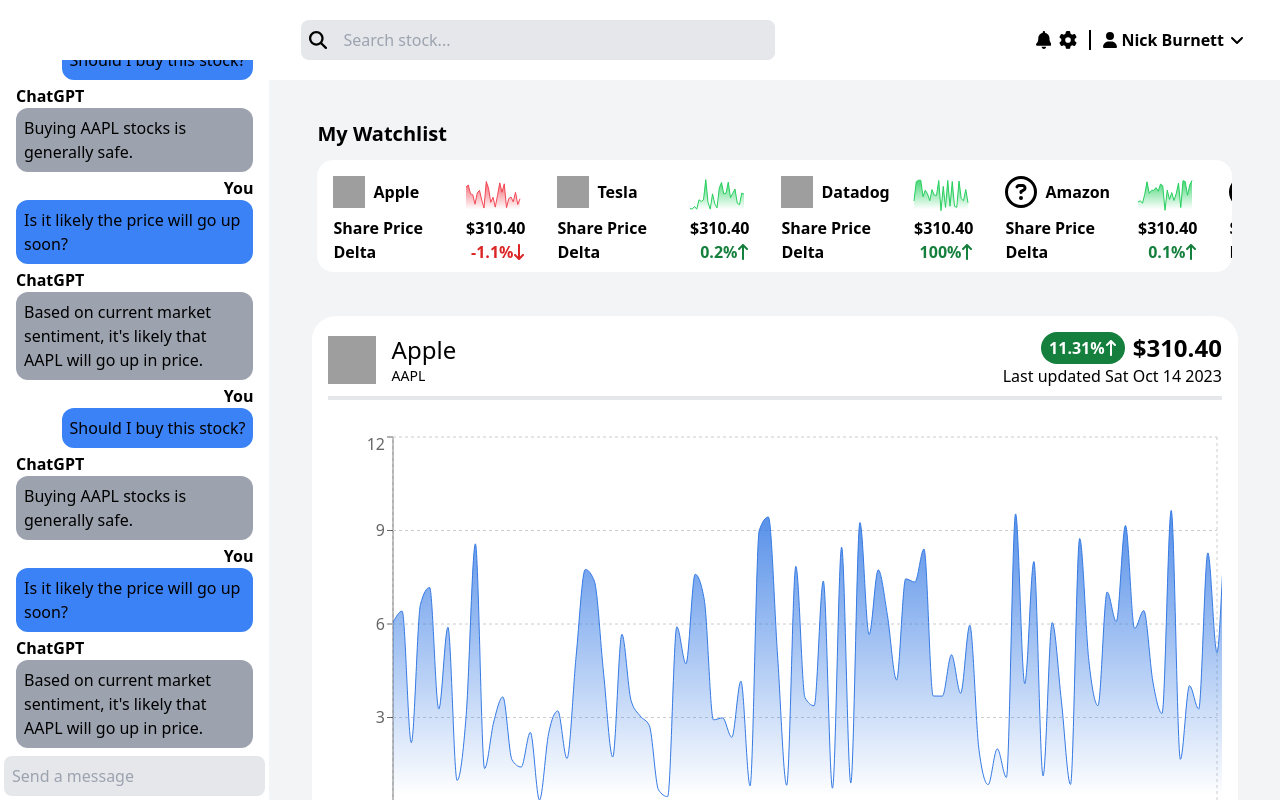
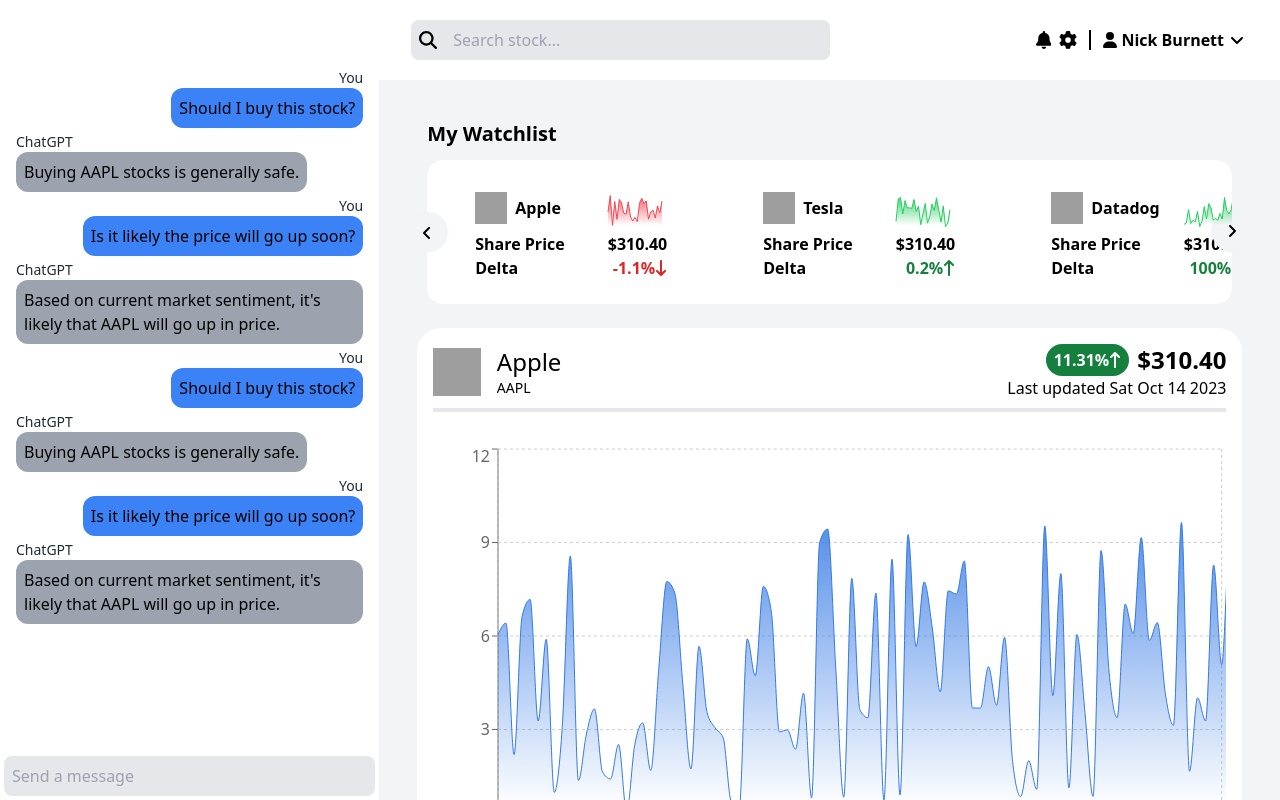
Before and after one commit to abdullah50053/hackgtx, a Next.js app: page / in a window 1280 px wide. Built offline with nearby package versions, Linux system fonts and the light colour scheme; grey boxes are pictures that could not be loaded.

Commit message:
feat: watchlist scrolling

```diff
--- a/src/components/ChatBubble/index.tsx
+++ b/src/components/ChatBubble/index.tsx
@@ -8,7 +8,7 @@
 export default function ChatBubble({ chat, color }: ChatBubbleProps) {
     return (
         <div className="flex flex-col w-full h-fit my-1 px-4">
-            {chat.sender && <div className={`font-bold text-black ${!chat.left && "text-right"}`}>{chat.sender}</div>}
+            {chat.sender && <div className={`text-sm text-gray-800 ${!chat.left && "text-right"}`}>{chat.sender}</div>}
             <div className={`rounded-xl w-fit p-2 ${color} ${!chat.left && "ml-auto"}`}>{chat.text}</div>
         </div>
     )
--- a/src/components/WatchedStockCard/index.tsx
+++ b/src/components/WatchedStockCard/index.tsx
@@ -18,7 +18,7 @@
         prices.push(Math.random() * 10)
     }
     return (
-        <div className="transition text-black flex flex-shrink-0 flex-col w-56 h-full px-4 py-2 hover:bg-gray-200 cursor-pointer">
+        <div className="transition text-black flex flex-shrink-0 flex-col w-72 h-full px-12 py-6 hover:bg-gray-200 cursor-pointer">
             <div className="flex flex-row">
                 {/* Icon + Name */}
                 <div className="flex flex-row items-center">
--- a/src/components/Watchlist/index.tsx
+++ b/src/components/Watchlist/index.tsx
@@ -1,12 +1,36 @@
-import React from "react"
+import React, { useEffect, useRef, useState } from "react"
 import { Stock } from "@/lib/types"
 import WatchedStockCard from "../WatchedStockCard"
+import AngleSVG from "../svg/AngleSVG"
 
 interface WatchlistProps {
     watched?: Stock[]
 }
 
 export default function Watchlist({ watched }: WatchlistProps) {
+    const WIDTH = 288
+    const [overflowing, setOverflowing] = useState<boolean>(false)
+    const watchedContainerRef = useRef<HTMLDivElement>(null)
+    const isOverflowing = (ref: React.RefObject<HTMLDivElement>): boolean => {
+        if (!ref.current) {
+            console.log(false)
+            return false
+        }
+        console.log(ref.current.scrollWidth > ref.current.clientWidth)
+        return ref.current.scrollWidth > ref.current.clientWidth
+    }
+    const scrollButton = (left: boolean): React.JSX.Element => {
+        return (
+            <div className={`absolute top-1/2 transform -translate-x-1/2 -translate-y-1/2 rounded-full flex p-1 shadow-sm bg-gray-100 hover:brightness-90 cursor-pointer ${left ? "left-0 -rotate-90" : "left-full rotate-90"}`} onClick={() => {
+                if (watchedContainerRef.current) {
+                    watchedContainerRef.current.scroll({ behavior: "smooth", left: Math.min(watchedContainerRef.current.clientWidth, Math.max(0, watchedContainerRef.current.scrollLeft - (left ? WIDTH : -WIDTH))) })
+                }
+            }}>
+                <AngleSVG className="w-8 h-8 text-black" />
+            </div>
+        )
+    }
+    useEffect(() => setOverflowing(isOverflowing(watchedContainerRef)), [overflowing])
     watched = [
         {
             ticker: "AAPL",
@@ -57,8 +81,12 @@
     return (
         <div className="flex flex-col w-full h-56 pt-10 px-12">
             <div className="text-xl text-black font-bold content-start">My Watchlist</div>
-            <div className="scrollbar rounded-2xl flex flex-grow flex-row items-center w-full mt-3 mb-5 bg-white overflow-x-auto">
-                {watchedComponents.length > 0 ? watchedComponents : <div className="flex-grow text-center text-6xl font-black text-gray-300 select-none">NO WATCHED STOCKS</div>}
+            <div className="relative rounded-2xl flex flex-grow flex-row items-center w-full mt-3 mb-5 bg-white">
+                {overflowing && scrollButton(true)}
+                {overflowing && scrollButton(false)}
+                <div ref={watchedContainerRef} className="rounded-2xl flex flex-grow flex-row items-center w-full overflow-hidden">
+                    {watchedComponents.length > 0 ? watchedComponents : <div className="flex-grow text-center text-6xl font-black text-gray-300 select-none">NO WATCHED STOCKS</div>}
+                </div>
             </div>
         </div>
     )
--- a/src/components/container/ChatContainer/index.tsx
+++ b/src/components/container/ChatContainer/index.tsx
@@ -62,7 +62,7 @@
     let chatComponents: React.JSX.Element[] = []
     chats.forEach((chat) => chatComponents.push(<ChatBubble key={Math.random()} chat={chat} color={chat.sender === "You" ? "bg-blue-500" : "bg-gray-400"} />))
     return (
-        <div className="flex flex-col m-0 p-0 w-96 h-screen bg-white">
+        <div className="flex flex-col m-0 p-0 w-3/5 h-screen bg-white">
             <div className="items-center m-0 p-0 w-full h-16 bg-white"/>
             <div className="scrollbar flex-grow m-0 p-0 w-full h-auto bg-white overflow-y-auto">
                 {chatComponents}
```
